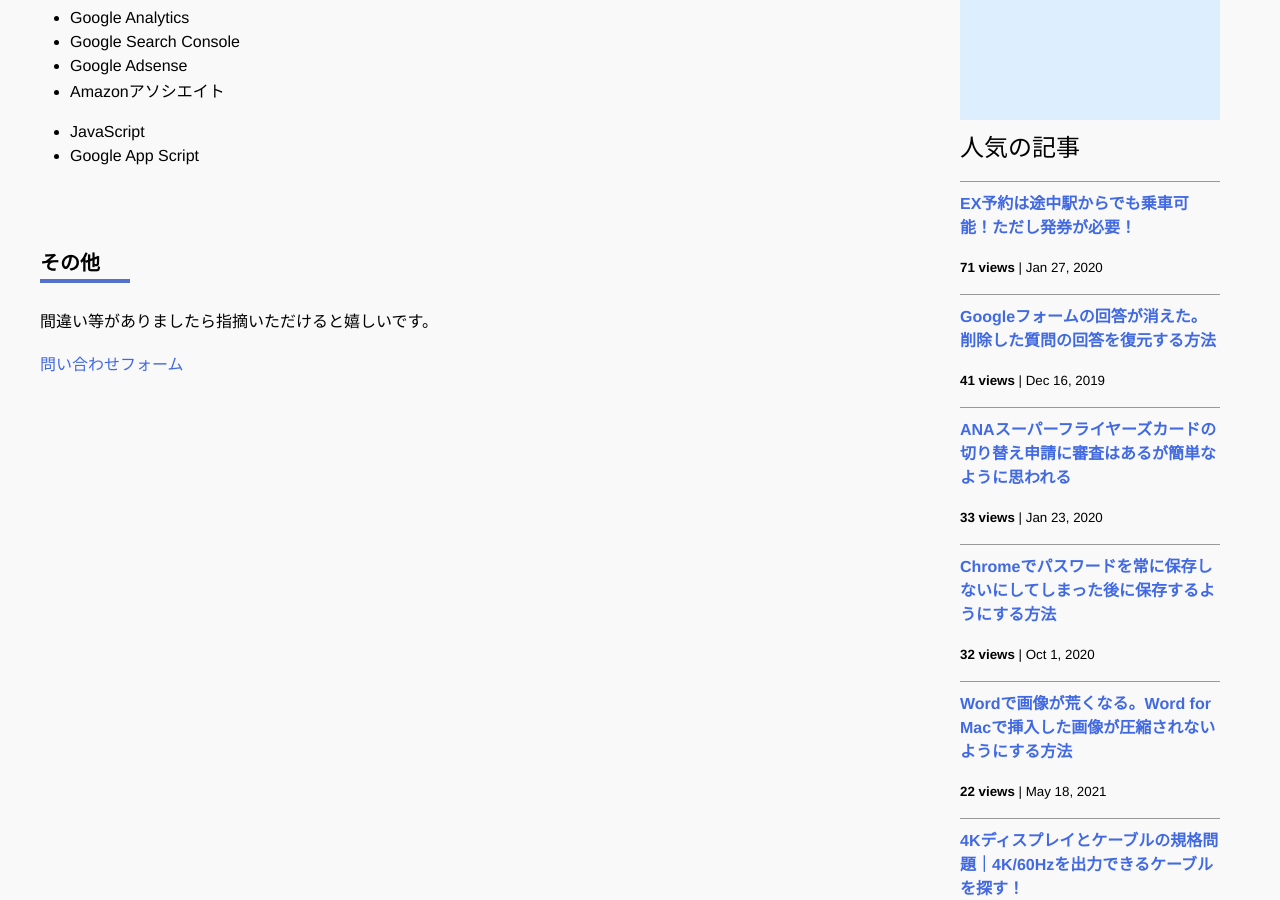
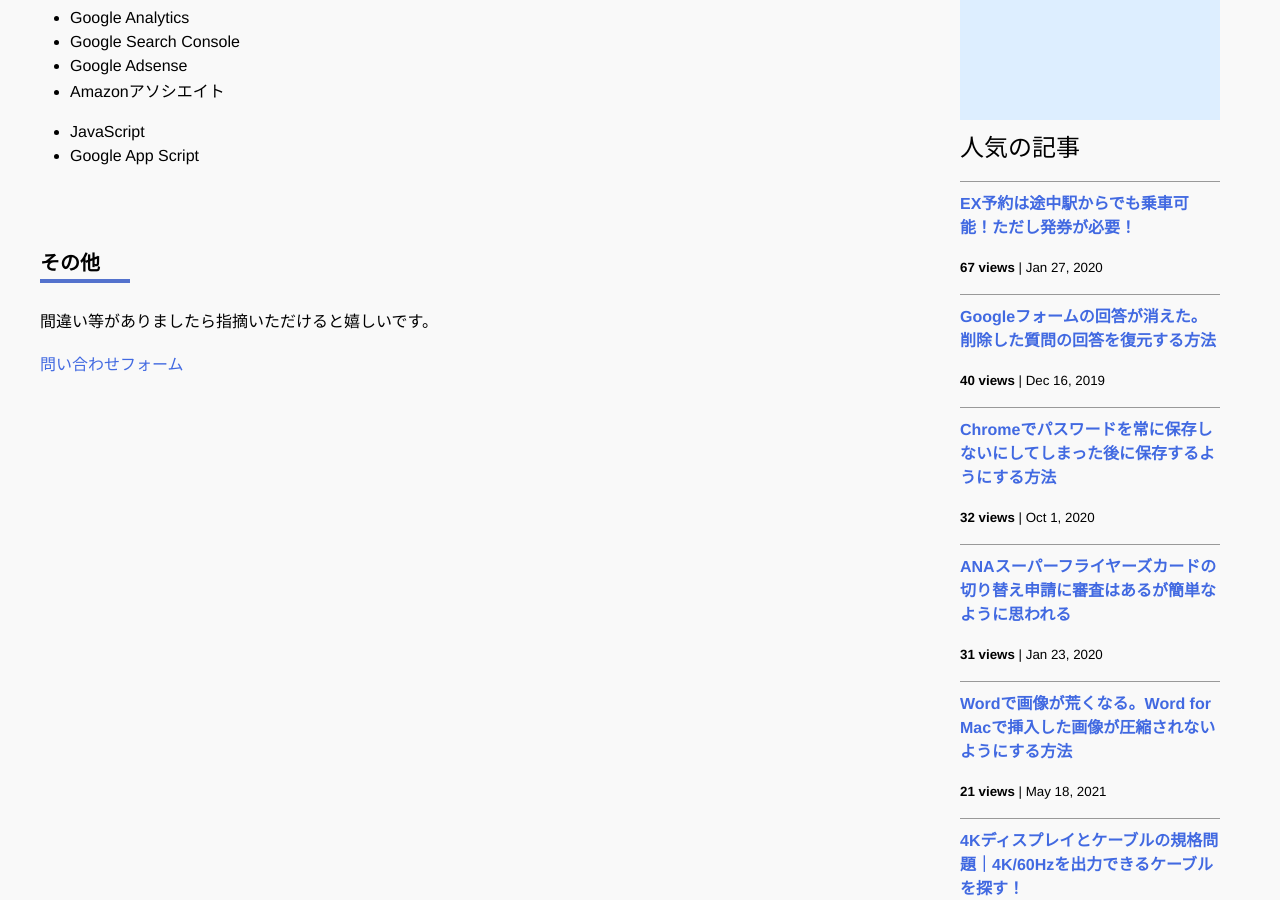
Before and after one commit to iwanaminami/shoyaiwaname, a Jekyll site: the page built from about.markdown, in a window 1280 px wide and 900 px high, scrolled down 693 px. Built offline with Jekyll 4.4.1, drawn with Linux system fonts in a browser that asks for light colours; nearby versions of some CDN libraries; comment, search, counter and statistics services are not loaded.

Commit message:
chore(ga): update _data/popularposts.yml 20260616-0052

```diff
--- a/_data/popularposts.yml
+++ b/_data/popularposts.yml
@@ -1,13 +1,13 @@
 side:
-  - view: 71
+  - view: 67
     url: "/2020/01/27/ex-rideontheway.html"
-  - view: 41
+  - view: 40
     url: "/2019/12/16/restore-googleform.html"
-  - view: 33
-    url: "/2020/01/23/sfc-judge.html"
   - view: 32
     url: "/2020/10/01/googlepassword.html"
-  - view: 22
+  - view: 31
+    url: "/2020/01/23/sfc-judge.html"
+  - view: 21
     url: "/2021/05/18/image-compression-word.html"
   - view: 11
     url: "/2020/04/14/4kcable.html"
```
